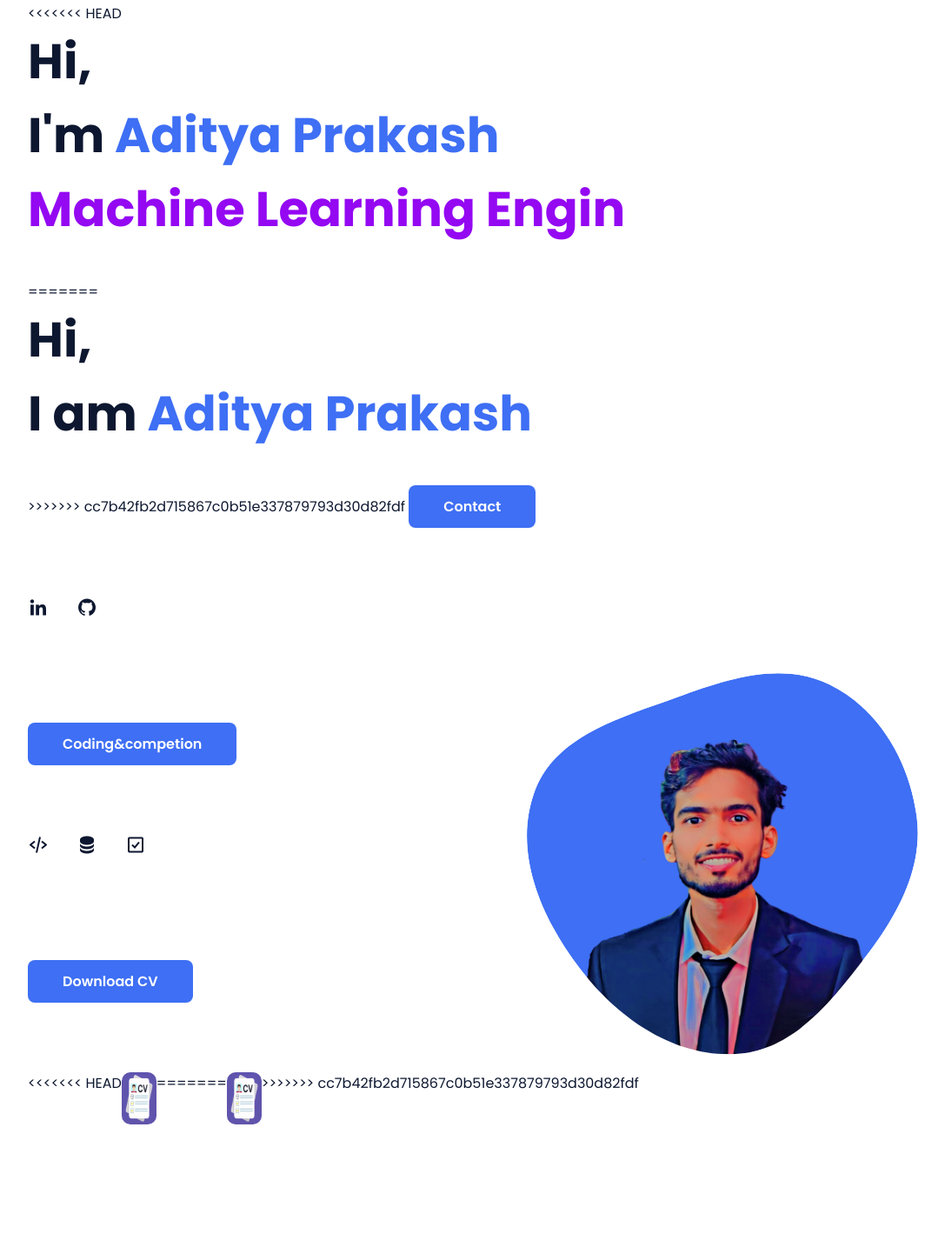
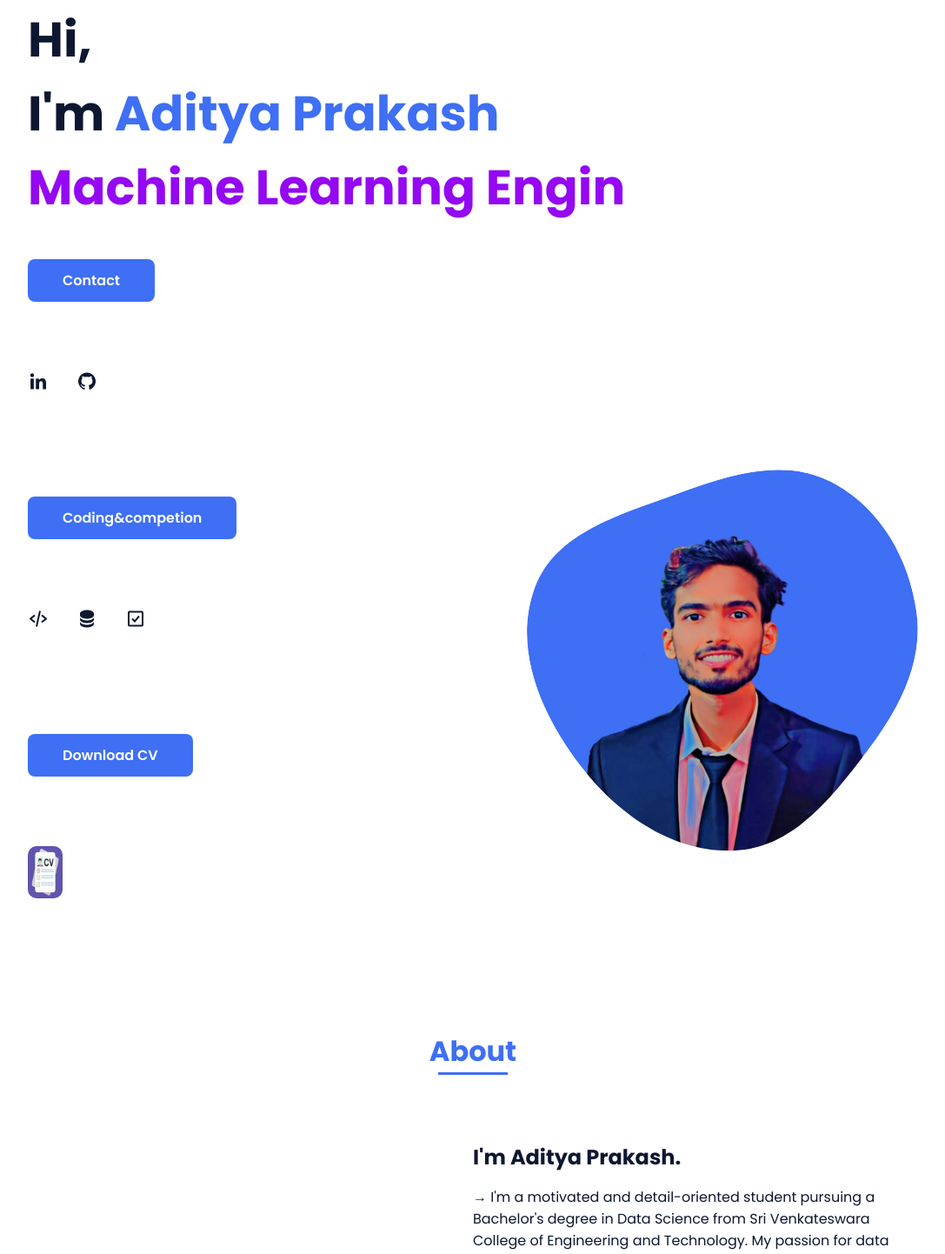
Before and after one commit to aditya2lry/Portfolio, a plain HTML site: page index.html in a window 1280 px wide. Shown: the part 205-1647 px from the top of the page at 87% size, without its empty margins (96-1183 px from the left). Drawn offline with nearby package versions, Linux system fonts and the light colour scheme.

Commit message:
version6

```diff
--- a/index.html
+++ b/index.html
@@ -47,11 +47,8 @@
             <!--===== HOME =====-->
             <section class="home bd-grid" id="home">
                 <div class="home__data">
-<<<<<<< HEAD
                     <h1 class="home__title">Hi,<br>I'm <span class="home__title-color">Aditya Prakash</span><br><span id="dynamic-text" class="dynamic-text-color"></span></h1>
-=======
-                    <h1 class="home__title">Hi,<br>I am <span class="home__title-color">Aditya Prakash</span><br><span id="dynamic-text" class="dynamic-text-color"></span></h1>
->>>>>>> cc7b42fb2d715867c0b51e337879793d30d82fdf
+
                     <a href="#" class="button">Contact</a>
                 </div>
 
@@ -73,11 +70,8 @@
                     <a href="#" class="button">Download CV</a>
                 </div>
                 <div class="home__social">
-<<<<<<< HEAD
                     <a href="./assets/Mycv/aditya-resume-6.pdf"><img src="./assets/img/cv.webp" alt="" srcset="" class="cv"></a>
-=======
-                    <a href="./assets/Mycv/aditya-resume-4.pdf"><img src="./assets/img/cv.webp" alt="" srcset="" class="cv"></a>
->>>>>>> cc7b42fb2d715867c0b51e337879793d30d82fdf
+
                 </div>
 
                 <div class="home__img">
```
